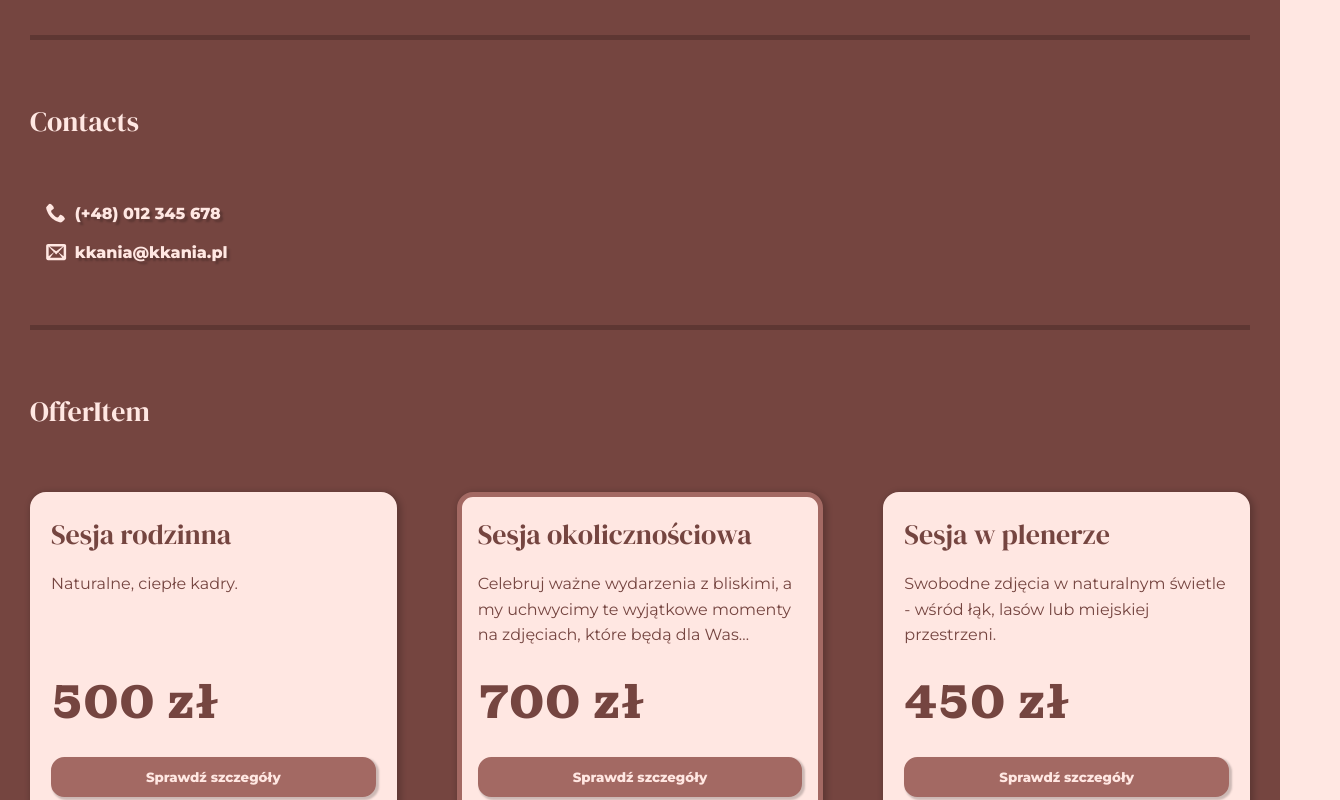
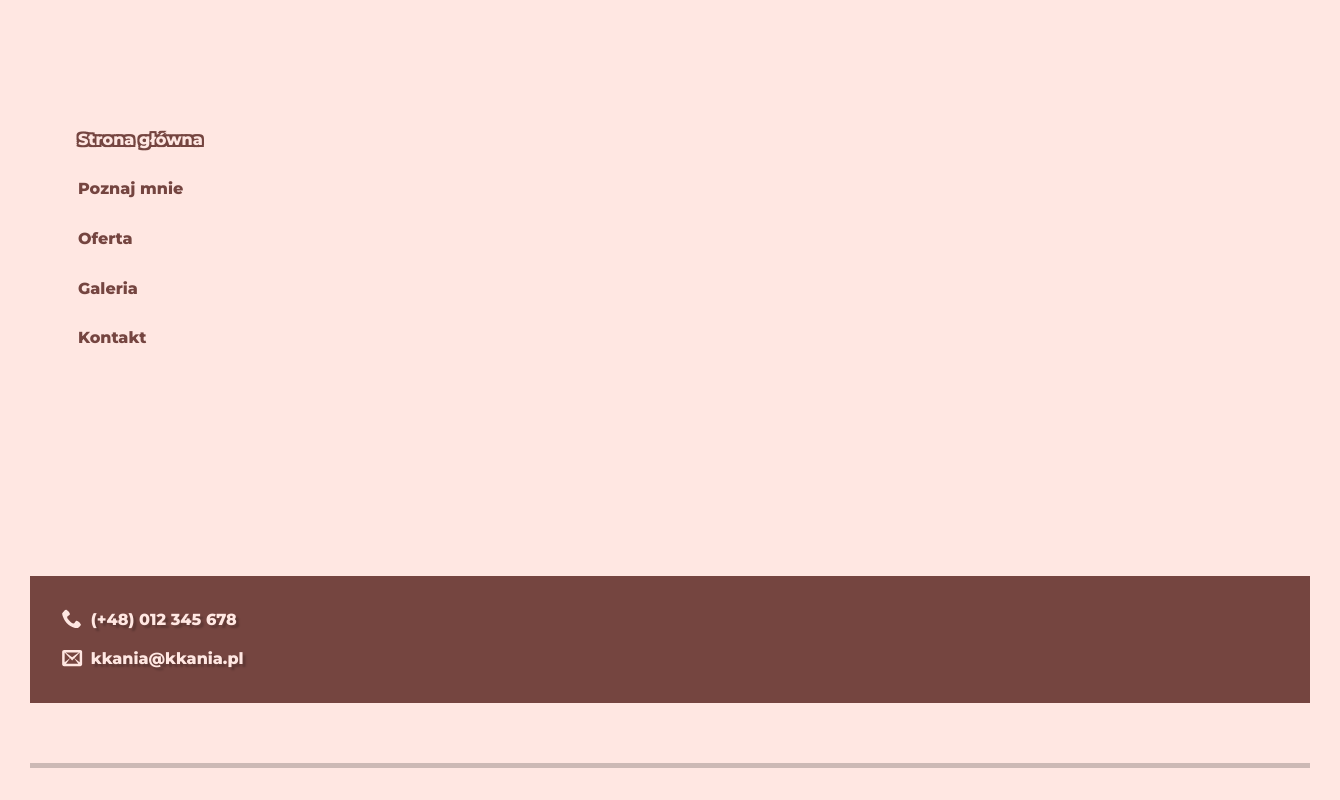
Before and after one commit to AMichalMurawski/kkania, a React (Vite) app: page / in a window 1280 px wide. Shown: the part 6060-6860 px from the top of the page, 1340 px wide, since content can reach past the window. Built offline with nearby package versions, Linux system fonts and the light colour scheme.

Commit message:
MobileMenu + fix Navbar
Navbar - flex-direction add to component props and move to inline style

```diff
--- a/src/App.tsx
+++ b/src/App.tsx
@@ -1,5 +1,5 @@
 import { categories, menuList, offerList } from "./appData";
-import { GalleryList } from "./components";
+import { GalleryList, MobileMenu } from "./components";
 import CategoryItem from "./components/CategoryItem/CategoryItem";
 import Contacts from "./components/Contacts/Contacts";
 import Navbar from "./components/Navbar/Navbar";
@@ -71,6 +71,13 @@ function App() {
 
       <div style={{ width: '100%', height: '5px', backgroundColor: 'var(--color-shadow)' }} />
 
+      <h3 style={{ margin: 0 }}>Mobile Menu</h3>
+      <div style={{ display: 'flex', flexWrap: 'wrap', gap: '60px' }}>
+        <MobileMenu menuList={menuList}/>
+      </div>
+
+      <div style={{ width: '100%', height: '5px', backgroundColor: 'var(--color-shadow)' }} />
+
       <h3 style={{ margin: 0 }}></h3>
       <div style={{ display: 'flex', flexWrap: 'wrap', gap: '60px' }}>
       </div>
--- /dev/null
+++ b/src/components/MobileMenu/MobileMenu.module.css
@@ -0,0 +1,20 @@
+.conteiner {
+    width: 100vw;
+    height: 100vh;
+    display: flex;
+    flex-direction: column;
+}
+
+.menuWrapper {
+    flex: 1;
+    display: flex;
+    flex-direction: column;
+    justify-content: center;
+    align-items: start;
+    padding-inline: 1em;
+}
+
+.contactsWrapper {
+    background-color: var(--color-secondary);
+    padding: 2em 1em;
+}
--- /dev/null
+++ b/src/components/MobileMenu/MobileMenu.tsx
@@ -0,0 +1,19 @@
+import React from "react";
+import styles from "./MobileMenu.module.css";
+import { Contacts, Navbar } from "../";
+import { MobileMenuProps } from "./types";
+
+const MobileMenu: React.FC<MobileMenuProps> = ({menuList}) => {
+    return (
+        <div className={styles.conteiner}>
+            <div className={styles.menuWrapper}>
+                <Navbar menuList={menuList} flexDirection="column"/>
+            </div>
+            <div className={styles.contactsWrapper}>
+                <Contacts style="dark"/>
+            </div>
+        </div>
+    );
+};
+
+export default MobileMenu;
--- /dev/null
+++ b/src/components/MobileMenu/types.ts
@@ -0,0 +1,8 @@
+interface MenuItem {
+    label: string;
+    url: string;
+}
+
+export interface MobileMenuProps {
+    menuList: MenuItem[];
+}
--- a/src/components/Navbar/Navbar.module.css
+++ b/src/components/Navbar/Navbar.module.css
@@ -1,6 +1,5 @@
 .list {
     display: flex;
-    flex-direction: row;
     gap: 1em;
 }
 
--- a/src/components/Navbar/Navbar.tsx
+++ b/src/components/Navbar/Navbar.tsx
@@ -2,7 +2,7 @@ import React, { useState } from "react";
 import styles from "./Navbar.module.css";
 import { NavbarProps } from "./types";
 
-const Navbar: React.FC<NavbarProps> = ({ menuList, style='light' }) => {
+const Navbar: React.FC<NavbarProps> = ({ menuList, style='light', flexDirection='row' }) => {
     const [active, setActive] = useState<string>("Strona główna")
 
     const handleChange = (value: string) => {
@@ -11,7 +11,10 @@ const Navbar: React.FC<NavbarProps> = ({ menuList, style='light' }) => {
     }
 
     return <nav>
-        <ul className={`${styles.list} ${style === 'light' ? styles.light : styles.dark}`}>
+        <ul
+            className={`${styles.list} ${style === 'light' ? styles.light : styles.dark}`}
+            style={{flexDirection}}
+        >
             {menuList.map(item =>
                 <li key={item.label} className={`${styles.item} ${active === item.label ? styles.active : null}`} onClick={() => handleChange(item.label)}>
                     <a>{item.label}</a>
--- a/src/components/Navbar/types.ts
+++ b/src/components/Navbar/types.ts
@@ -6,4 +6,5 @@ interface MenuItem {
 export interface NavbarProps {
     menuList: MenuItem[];
     style?: 'light' | 'dark';
+    flexDirection?: 'row' | 'column';
 }
--- a/src/components/index.ts
+++ b/src/components/index.ts
@@ -1,6 +1,7 @@
 export { default as CategoryItem } from "./CategoryItem/CategoryItem";
 export { default as Contacts } from "./Contacts/Contacts";
 export { default as GalleryList } from "./GalleryList/GalleryList";
+export { default as MobileMenu } from "./MobileMenu/MobileMenu";
 export { default as Navbar } from "./Navbar/Navbar";
 export { default as OfferDescription } from "./OfferDescription/OfferDescription";
 export { default as OfferItem } from "./OfferItem/OfferItem";
```
Also changed, not shown: 1 other file (tests, documents, lock files or other folders).
